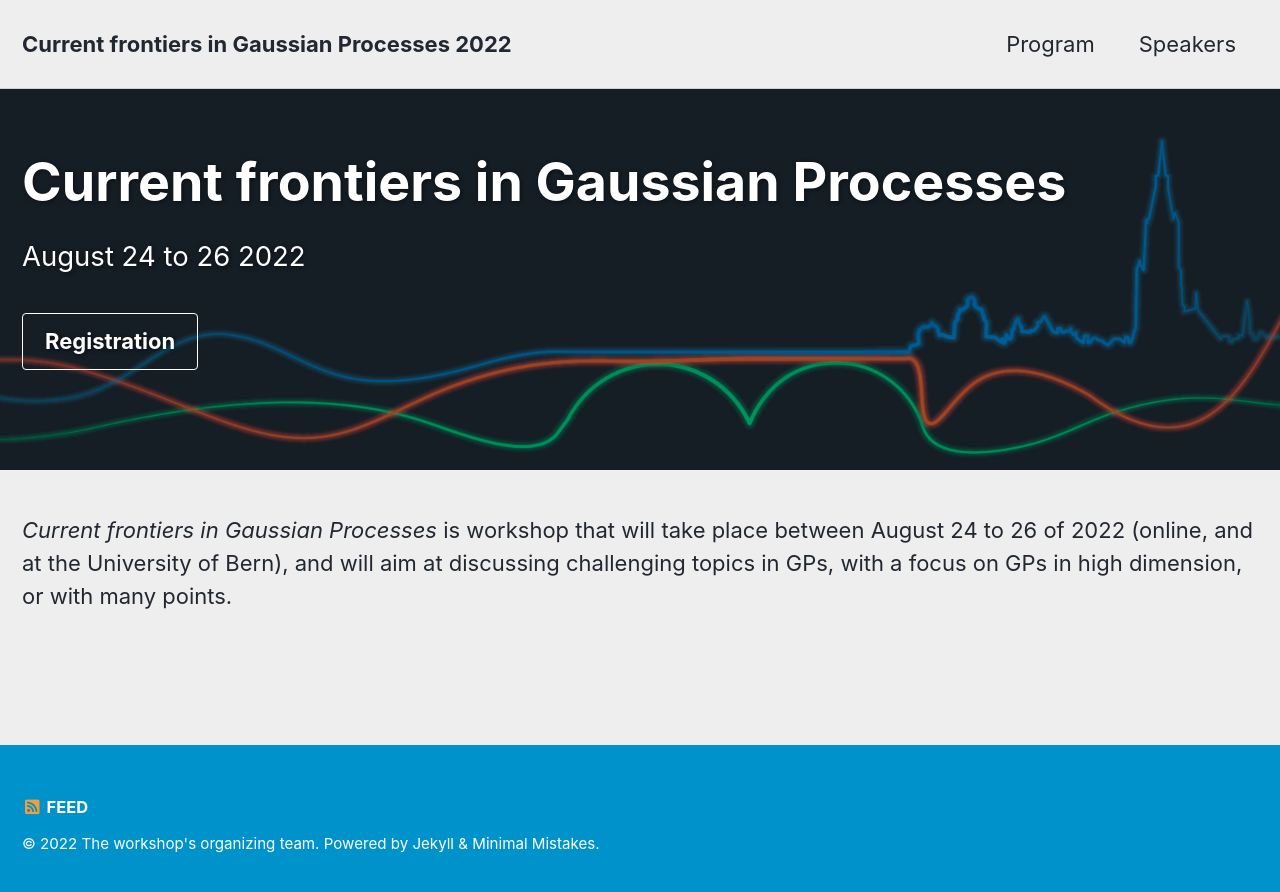
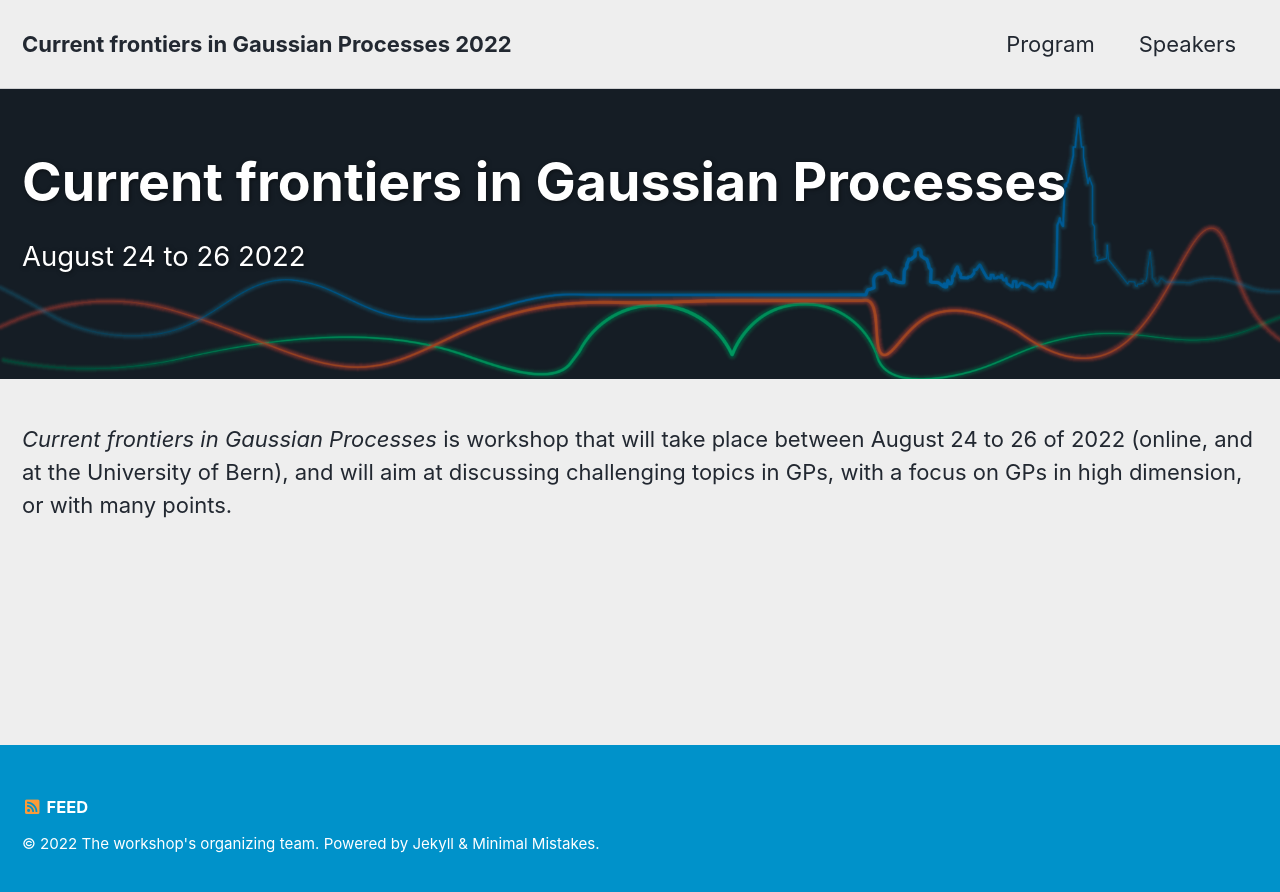
Before and after one commit to workshop-Bern-Toulouse/workshop-bern-toulouse.github.io, a Jekyll site: the page built from _pages/about.md, in a window 1280 px wide. Shown: the top 892 px of the page. Built offline with Jekyll 4.4.1, drawn with Linux system fonts in a browser that asks for light colours; cached includes are drawn as plain includes.

Commit message:
Update about.md

```diff
--- a/_pages/about.md
+++ b/_pages/about.md
@@ -10,9 +10,6 @@ redirect_from:
 header:
   overlay_image: /assets/images/header.png
   overlay_filter: 0.2
-  actions:
-    - label: "Registration"
-      url: "foo"
 ---
 
 *Current frontiers in Gaussian Processes* is workshop that will take place between August 24 to 26 of 2022 (online, and at the University of Bern), and will aim at discussing challenging topics in GPs, with a focus on GPs in high dimension, or with many points.
```
